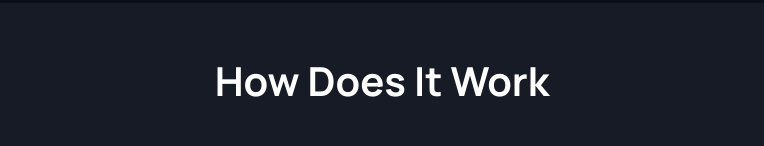
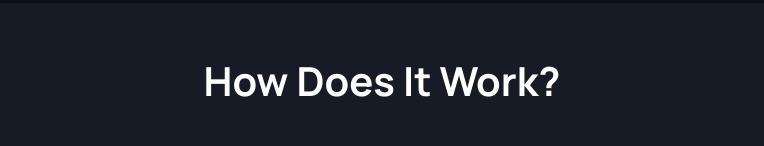
Before and after one commit to EmanuelGustafzon/School-assignment-HTML-CSS, a plain HTML site: page index.html in a window 1280 px wide. Shown: the part 1697-1843 px from the top of the page, without its empty margins (258-1022 px from the left). Drawn offline with Linux system fonts and the light colour scheme.

Commit message:
Update index.html
Add question mark

```diff
--- a/index.html
+++ b/index.html
@@ -151,7 +151,7 @@
 
         <section class="slider">
             <div class="slider-wrapper">
-                <h2>How Does It Work</h2>
+                <h2>How Does It Work?</h2>
                 <div class="slider-images">
                         <div class="slide">
                             <img class="left-image" src="public/images/slider-phone-1.svg" alt="Sillicon app my budget">
```
